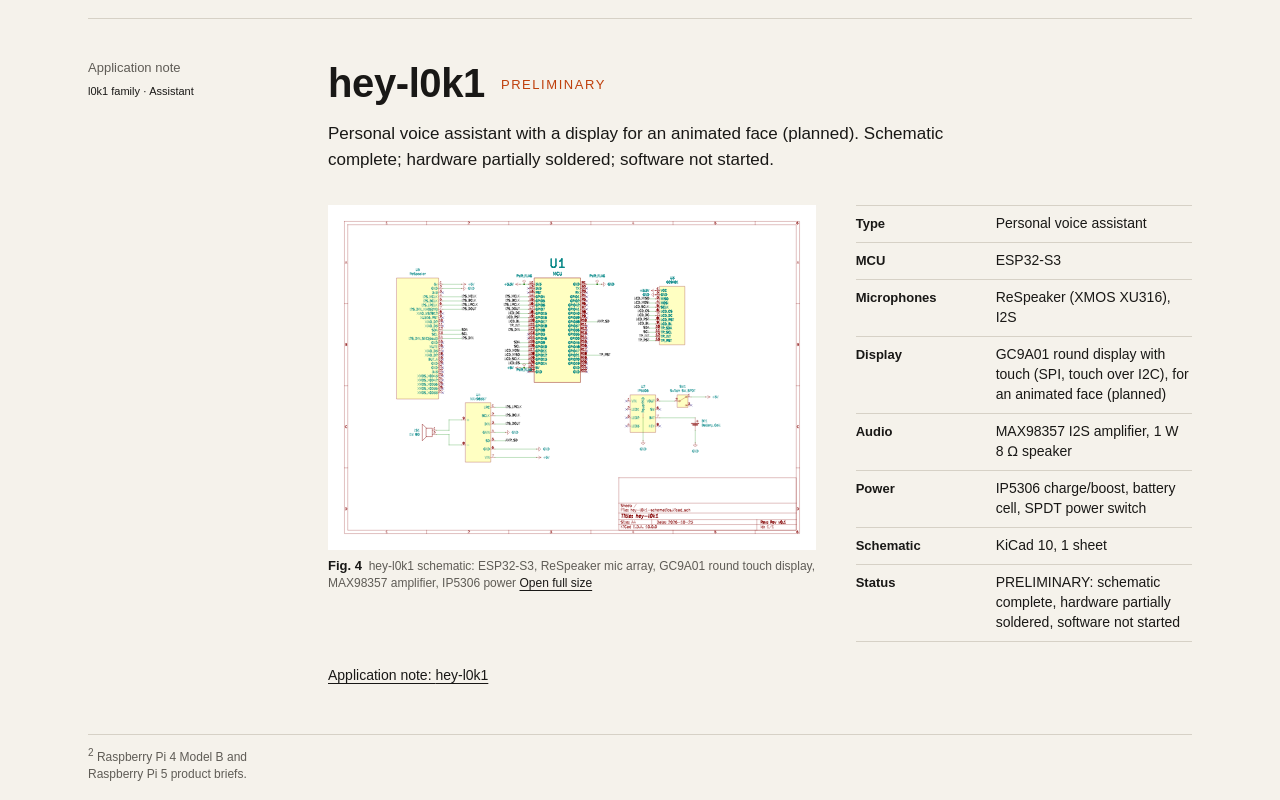
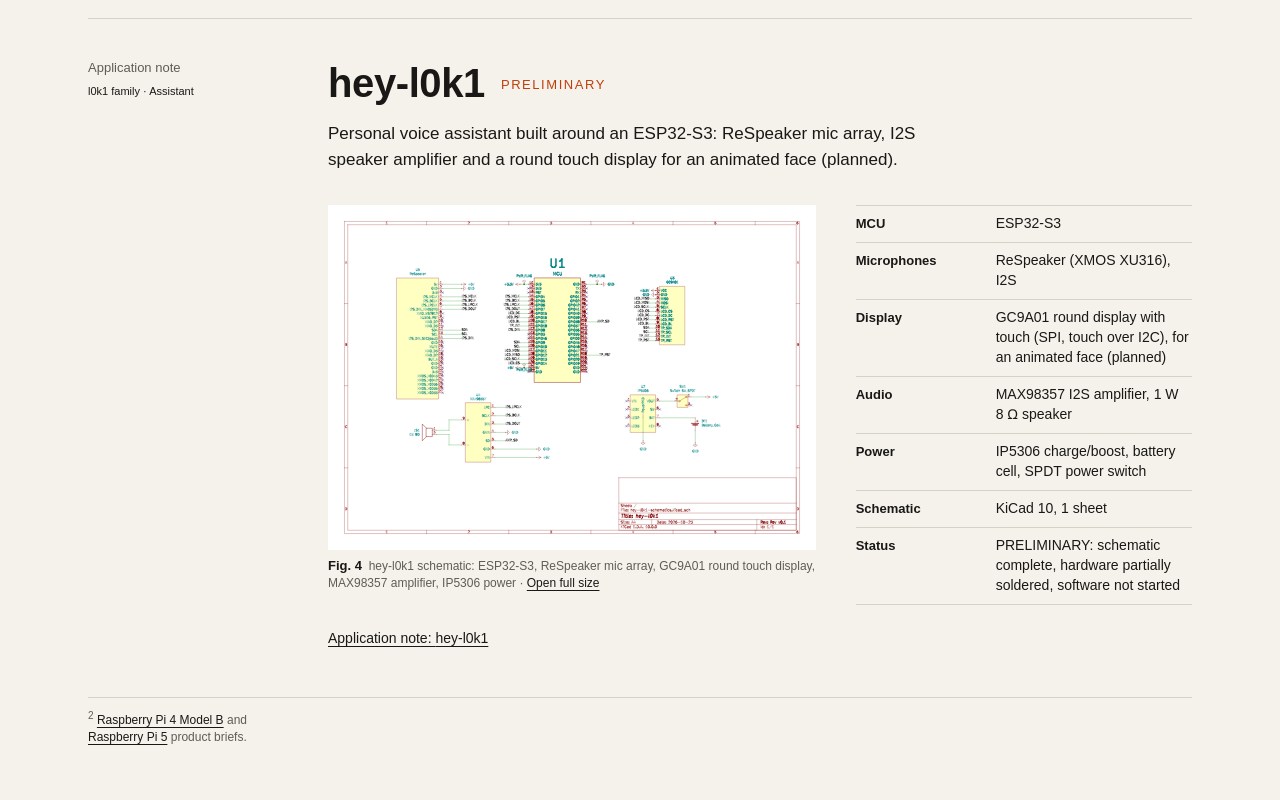
Before and after one commit to MartinKoudela/portfolio, a Next.js app: page / in a window 1280 px wide. Shown: the part 4440-5240 px from the top of the page. Built offline with nearby package versions, Linux system fonts and the light colour scheme.

Commit message:
Update hey-l0k1 summary, link product briefs, separate full-size links

```diff
--- a/src/components/Caption.tsx
+++ b/src/components/Caption.tsx
@@ -43,7 +43,7 @@ export default function Caption({
             {note && <span className="cap-note">{note}</span>}
             {fullSize && (
                 <>
-                    <span className="cap-sep">{"  "}</span>
+                    <span className="cap-dot"> · </span>
                     <a href={fullSize} target="_blank" rel="noopener" className="cap-open">
                         Open full size<span className="sr-only"> (opens in a new tab)</span>
                     </a>
--- a/src/components/Footnotes.tsx
+++ b/src/components/Footnotes.tsx
@@ -5,17 +5,19 @@ import { cx } from "@/lib/cx";
 export type FootnoteItem = { n: number; text: string };
 
 function withLinks(text: string): ReactNode {
-    const link = footnoteLinks.find((l) => text.includes(l.text));
+    const link = footnoteLinks
+        .filter((l) => text.includes(l.text))
+        .sort((a, b) => text.indexOf(a.text) - text.indexOf(b.text))[0];
     if (!link) return text;
-    const [before, after] = text.split(link.text);
+    const at = text.indexOf(link.text);
     return (
         <>
-            {before}
+            {text.slice(0, at)}
             <a href={link.href} target="_blank" rel="noopener">
                 {link.text}
                 <span className="sr-only"> (opens in a new tab)</span>
             </a>
-            {after}
+            {withLinks(text.slice(at + link.text.length))}
         </>
     );
 }
--- a/src/content/site.ts
+++ b/src/content/site.ts
@@ -281,6 +281,14 @@ export const footnotes: Record<FootnoteKey, string> = {
 };
 
 export const footnoteLinks: { text: string; href: string }[] = [
+    {
+        text: "Raspberry Pi 4 Model B",
+        href: "https://datasheets.raspberrypi.com/rpi4/raspberry-pi-4-product-brief.pdf",
+    },
+    {
+        text: "Raspberry Pi 5",
+        href: "https://datasheets.raspberrypi.com/rpi5/raspberry-pi-5-product-brief.pdf",
+    },
     {
         text: "ESP32-S3 Series datasheet",
         href: "https://www.espressif.com/documentation/esp32-s3_datasheet_en.pdf",
@@ -707,7 +715,7 @@ export const projects: Project[] = [
         family: "l0k1 family · Assistant",
         preliminary: true,
         summary:
-            "Personal voice assistant with a display for an animated face (planned). Schematic complete; hardware partially soldered; software not started.",
+            "Personal voice assistant built around an ESP32-S3: ReSpeaker mic array, I2S speaker amplifier and a round touch display for an animated face (planned).",
         status: "Schematic complete, hardware partially soldered",
         links: {},
         layout: "media-specs",
@@ -728,7 +736,6 @@ export const projects: Project[] = [
             },
         ],
         specs: [
-            { label: "Type", value: "Personal voice assistant" },
             { label: "MCU", value: "ESP32-S3" },
             { label: "Microphones", value: "ReSpeaker (XMOS XU316), I2S" },
             { label: "Display", value: "GC9A01 round display with touch (SPI, touch over I2C), for an animated face (planned)" },
```
